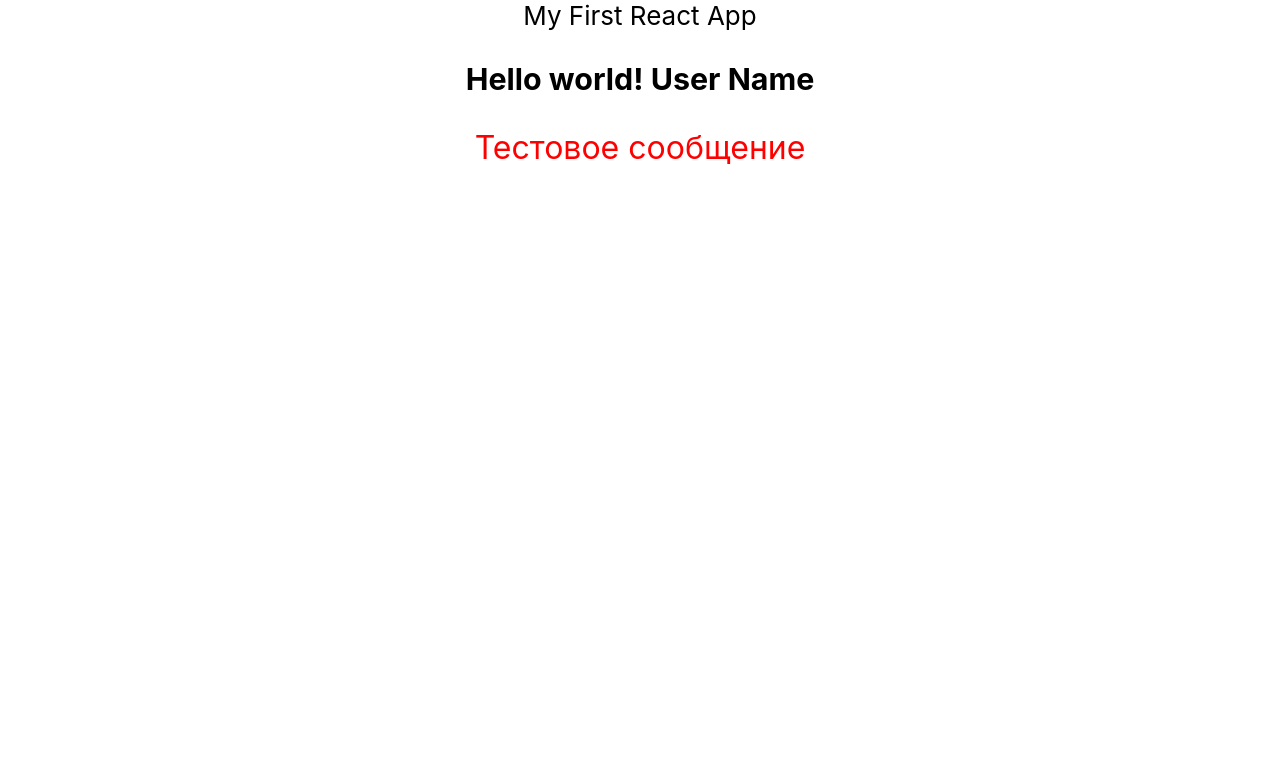
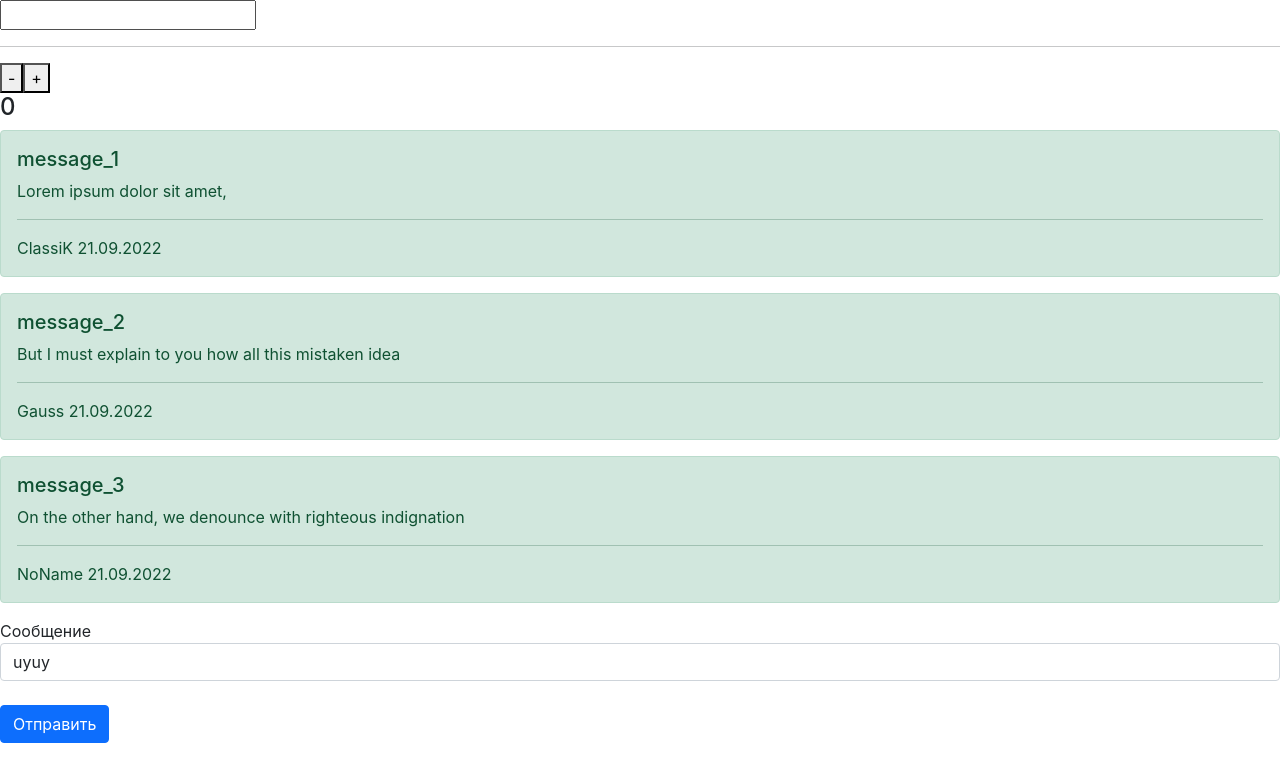
Before and after one commit to tsoyvi/ReactJS, a React (Create React App) app: page / in a window 1280 px wide. Shown: the top 782 px of the page. Built offline with nearby package versions, Linux system fonts and the light colour scheme.

Commit message:
Lesson_2_1

```diff
--- a/public/index.html
+++ b/public/index.html
@@ -24,6 +24,7 @@
       work correctly both with client-side routing and a non-root public URL.
       Learn how to configure a non-root public URL by running `npm run build`.
     -->
+    <link href="https://cdn.jsdelivr.net/npm/bootstrap@5.0.2/dist/css/bootstrap.min.css" rel="stylesheet" integrity="sha384-EVSTQN3/azprG1Anm3QDgpJLIm9Nao0Yz1ztcQTwFspd3yD65VohhpuuCOmLASjC" crossorigin="anonymous">
     <title>React App</title>
   </head>
   <body>
--- a/src/App.js
+++ b/src/App.js
@@ -1,20 +1,99 @@
 import './css/style.css';
-import Message from './components/Message';
 
-const message = 'Тестовое сообщение';
+import React, { useState } from 'react';
+
 
 function App(props) {
+
+  const [messageList, setMessageList] = useState(
+    [
+      {
+        id: '0',
+        title: 'message_1',
+        text: 'Lorem ipsum dolor sit amet,',
+        author: 'ClassiK',
+        date: '21.09.2022'
+      },
+      {
+        id: '1',
+        title: 'message_2',
+        text: 'But I must explain to you how all this mistaken idea',
+        author: 'Gauss',
+        date: '21.09.2022'
+      },
+      {
+        id: '2',
+        title: 'message_3',
+        text: 'On the other hand, we denounce with righteous indignation',
+        author: 'NoName',
+        date: '21.09.2022'
+      },
+    ]
+  );
+
+  const [state, setState] = useState(0);
+  const [value, setValue] = useState('');
+  const [MessageValue, setMessageValue] = useState('uyuy');
+
   return (
-    <div className="App">
-      <header className="App-header">
-        My First React App
-        <h3>Hello world!  {props.name}</h3>
-      </header>
+    <div>
+      <input value={value} onChange={(event) => setValue(event.target.value)} />
+      <hr />
+      <button onClick={() => setState(state - 1)}>-</button>
+      <button onClick={() => setState(state + 1)}>+</button>
+      <h4>{state}</h4>
+      {messageList.map((item) => <div key={item.id}>
+        <div className="alert alert-success" role="alert">
+          <h5 className="alert-heading">{item.title}</h5>
+          <p>{item.text}</p>
+          <hr />
+          <p className="mb-0">{item.author} {item.date}</p>
+        </div>
+      </div>
+      )}
 
-      <Message message ={message} />
+      <div className="form-group">
+        <label for="exampleInputEmail1">Сообщение</label>
+        <input type="text" class="form-control" value={MessageValue} onChange={(event) => setMessageValue(event.target.MessageValue)} />
+      </div>
+
+      <br />
+      <div className="form-group">
+        <button className="btn btn-primary" onClick={addMessage} >
+          Отправить
+        </button>
+      </div>
 
     </div>
   );
+
+
+  function addMessage() {
+    setMessageList([...messageList, {
+      id: messageList.length,
+      title: 'message_' + (messageList.length + 1),
+      text: MessageValue,
+      author: 'NoName',
+      date: new Date().toLocaleDateString()
+    }]);
+  }
+
+
 }
 
+
+
+
+/*
+export function Counter() {
+  const [count, setCount] = useState(0);
+  return (
+  <div>
+  <span className="counter">{count}</span>
+  <button className="counter-button">Click!</button>
+  </div>
+  )
+  }
+*/
+
 export default App;
```
Also changed, not shown: task.txt (added).
